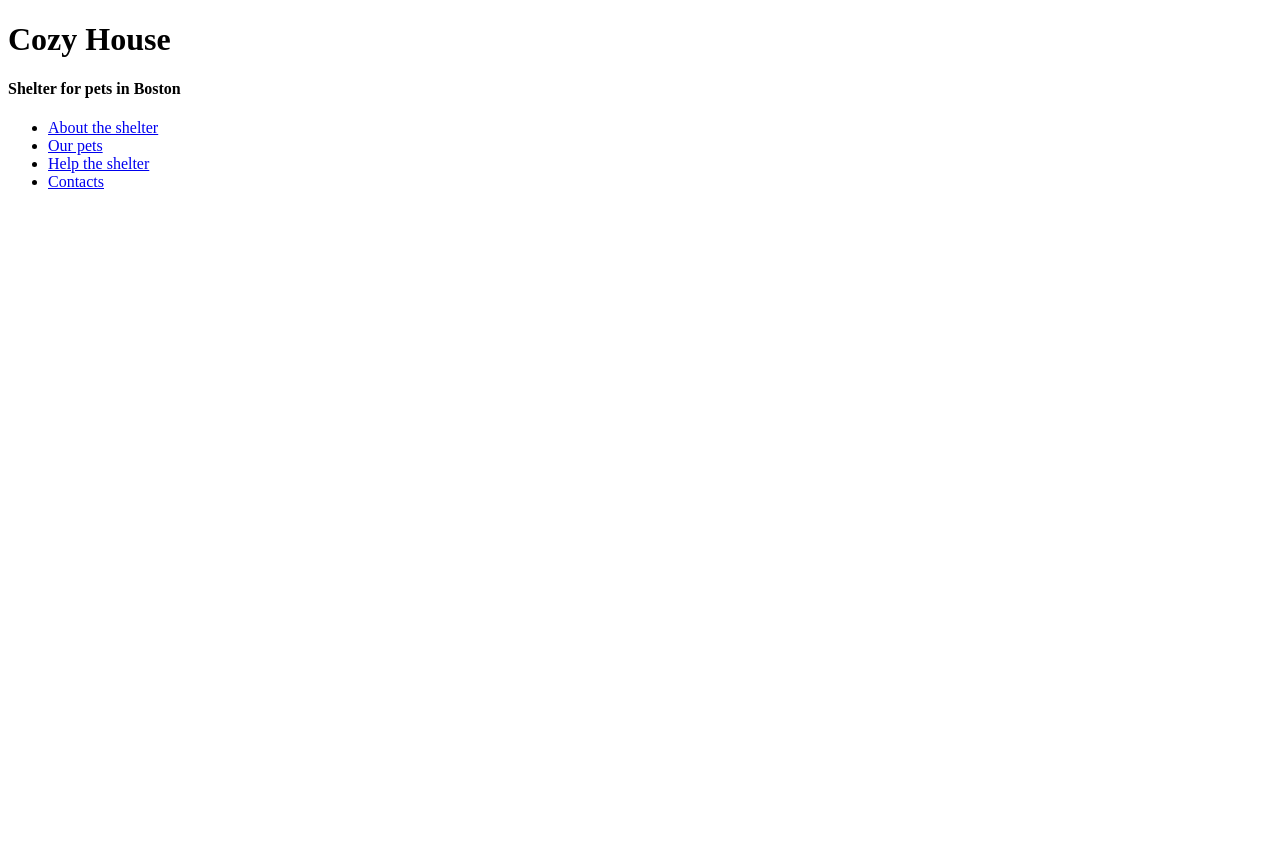
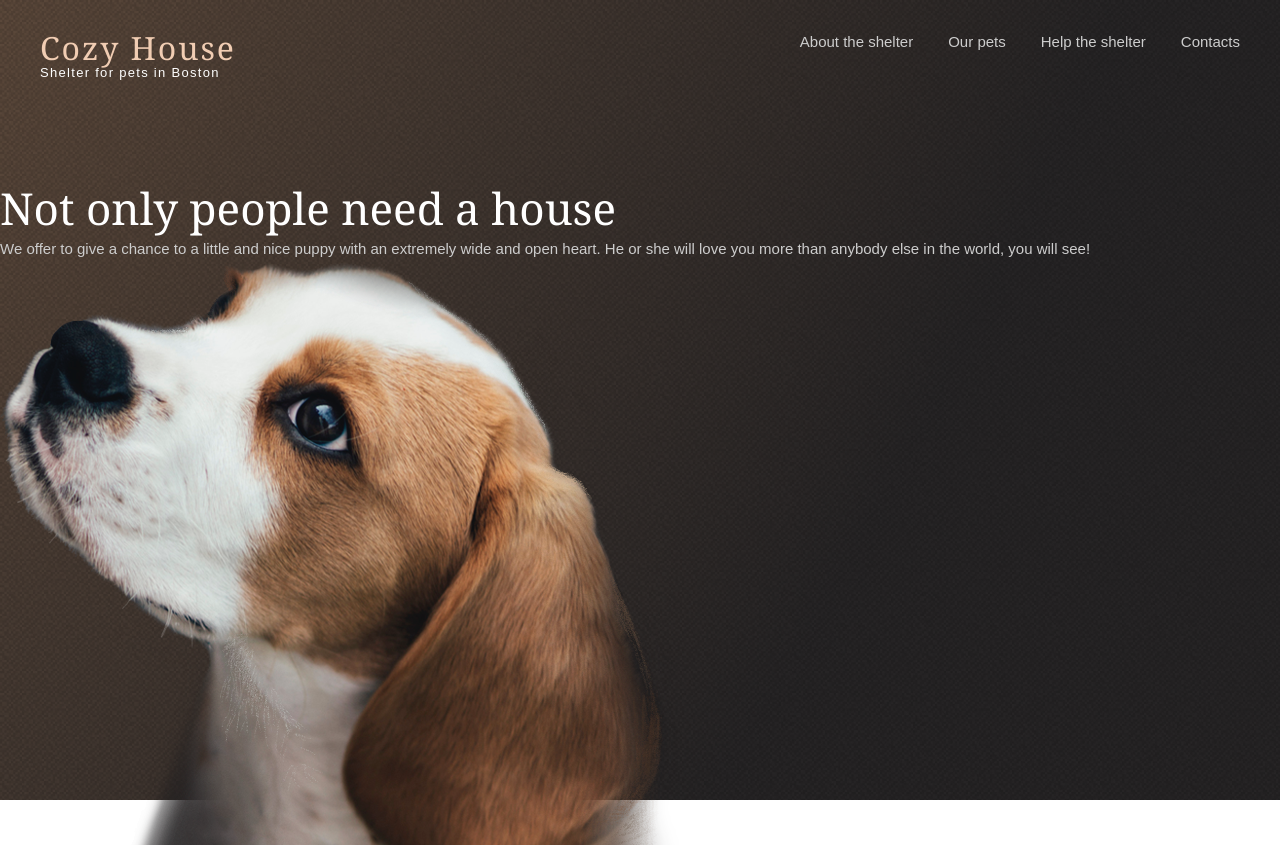
Before and after one commit to IrinaOsp/RS-Stage-1-2, a plain HTML site: page shelter/index.html in a window 1280 px wide. Shown: the top 845 px of the page. Before the commit the page ends 800 px from the top, so only its background shows below. Drawn offline with Linux system fonts and the light colour scheme.

Commit message:
feat: add header and draft layout of intro

```diff
--- a/shelter/CSS/style.scss
+++ b/shelter/CSS/style.scss
@@ -1,3 +1,85 @@
-* {
+$font-p: normal 400 15px/24px Arial;
+
+html {
     box-sizing: border-box;
 }
+*, *::before, *::after {
+    box-sizing: inherit;
+    margin: 0;
+    padding: 0;
+}
+body {
+    font: normal 400 15px/24px Arial;
+}
+
+.header {
+    position: absolute;
+    top: 0;
+    left: 0;
+    width: 100%;
+    padding: 30px 40px;
+    display: flex;
+    justify-content: space-between;
+    background-color: transparent;
+    .logo-link {
+            text-decoration: none;
+            font-family: 'Georgia';
+            font-style: normal;
+            font-weight: 400;
+            font-size: 32px;
+            line-height: 35px;
+            letter-spacing: 0.06em;
+            color: #F1CDB3;
+        &:hover {
+
+        }
+    }
+    .logo-subtitle {
+        font-family: 'Arial';
+        font-style: normal;
+        font-weight: 400;
+        font-size: 13px;
+        line-height: 15px;
+        letter-spacing: 0.1em;
+        color: #FFFFFF;
+    }
+    ul {
+        list-style: none;
+        display: flex;
+        justify-content: space-between;
+
+    .header-nav-item {
+        margin-right: 35px;
+
+        &:last-child {
+            margin-right: 0;
+        }
+    }
+    }
+    .header-nav-link {
+        text-decoration: none;
+        font: $font-p;
+        color: #CDCDCD;
+        &:hover {
+            color: #FAFAFA;
+        }
+    }
+}
+.intro {
+    padding-top: 180px;
+    height: 100vh;
+    background: url(../assets/imgs/start-screen-gradient-background.png), radial-gradient(100% 215.42% at 0% 0%, #5B483A 0%, #262425 100%);
+}
+
+.intro-heading {
+    font-family: 'Georgia';
+    font-style: normal;
+    font-weight: 400;
+    font-size: 44px;
+    line-height: 130%;  /* or 57px */
+    color: #FFFFFF;
+}
+.intro-text {
+    font: $font-p;
+    color: #CDCDCD;
+}
--- a/shelter/index.html
+++ b/shelter/index.html
@@ -6,11 +6,12 @@
     <meta name="viewport" content="width=device-width, initial-scale=1.0">
     <title>Shelter</title>
     <link rel="stylesheet" href="./CSS/style.css">
+    <link rel="shortcut icon" href="./assets/svg/favicon.svg" type="image/x-icon">
 </head>
 <body>
     <header class="header">
         <div class="logo-block">
-            <h1 class="logo">Cozy House</h1>
+            <h2 class="logo"><a href="#!" class="logo-link">Cozy House</a></h1>
             <h4 class="logo-subtitle">Shelter for pets in Boston</h4>
         </div>
         <div class="nav-block">
@@ -24,7 +25,13 @@
             </nav>
         </div>
     </header>
-    <main class="main"></main>
+    <main class="main">
+        <section class="intro">
+            <h1 class="intro-heading">Not only people need a house</h1>
+            <p class="intro-text">We offer to give a chance to a little and nice puppy with an extremely wide and open heart. He or she will love you more than anybody else in the world, you will see!</p>
+            <img src="./assets/imgs/start-screen-puppy.png" alt="Puppy" class="intro-img">
+        </section>
+    </main>
     <footer class="footer"></footer>
 </body>
 </html>
```
Also changed, not shown: shelter/CSS/style.css, shelter/assets/imgs/start-screen-gradient-background.png (added), shelter/assets/imgs/start-screen-puppy.png (added), shelter/assets/svg/favicon.svg (added), 1 other file.
